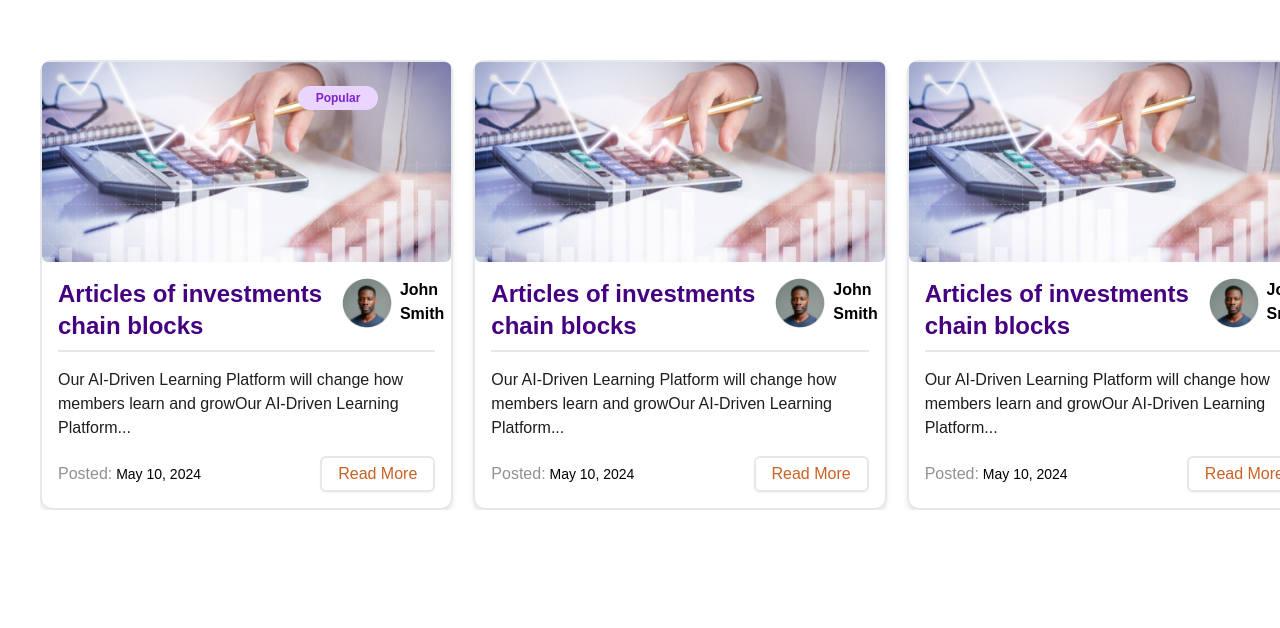
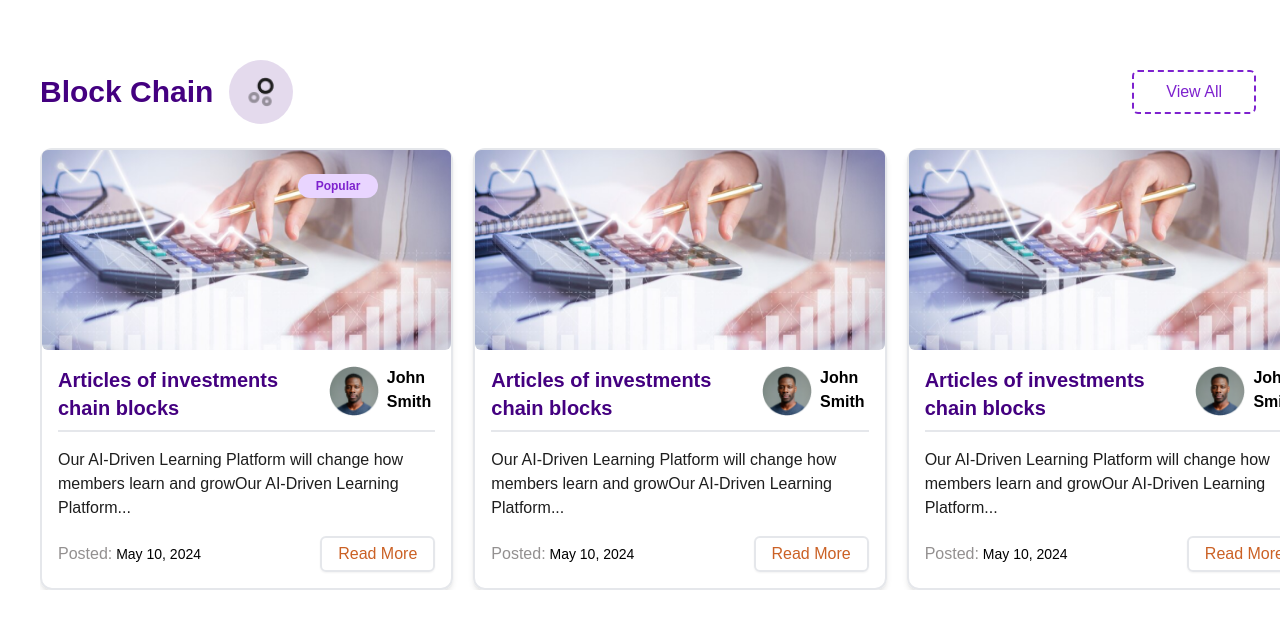
Before and after one commit to syntaxdesigner01/co-op-interview, a Next.js app: page / in a window 1280 px wide. Shown: the part 891-1519 px from the top of the page. Before the commit the page ends 1441 px from the top, so only its background shows below. Built offline with nearby package versions, Linux system fonts and the light colour scheme.

Commit message:
feat: add BlogSectionTittle component for enhanced blog section header and update BlogComponent layout

```diff
--- a/src/app/Components/BlogComponents/BlogCard.tsx
+++ b/src/app/Components/BlogComponents/BlogCard.tsx
@@ -27,7 +27,7 @@ export default function BlogCard() {
 
   return (
     <Swiper
-      className="mySwiper relative font-Asap"
+      className="mySwiper relative font-Asap  "
       slidesPerView={3}
       spaceBetween={20}
       pagination={{ clickable: true }}
@@ -58,7 +58,7 @@ export default function BlogCard() {
 
               <section className="p-4 ">
                 <section className="flex w-full justify-between gap-4 border-b-2">
-                  <h1 className="text-2xl font-bold text-background font-Asap mb-2">
+                  <h1 className="text-xl font-bold text-background font-Asap mb-2">
                     {post.title}
                   </h1>
                   <section>
--- a/src/app/Components/BlogComponents/BlogComponent.tsx
+++ b/src/app/Components/BlogComponents/BlogComponent.tsx
@@ -1,133 +1,14 @@
 import React from "react";
 import BlogCard from "./BlogCard";
+import BlogSectionTittle from "./BlogSectionTittle";
 
 export default function BlogComponent() {
   return (
-    <section className="container ml-10 w-full mb-10 ">
-      <section >
+    <section className=" w-full mb-10 ml-10 container  ">
+      <section className="">
+        <BlogSectionTittle title="Block Chain" link="" />
         <BlogCard />
       </section>
-{/*
-      <div className="max-w-7xl mx-auto">
-        <div className="flex justify-between items-center mb-6">
-          <h1 className="text-3xl font-bold text-purple-700">Block Chain</h1>
-          <button className="border border-purple-700 text-purple-700 px-4 py-2 rounded-full hover:bg-purple-100">
-            View All
-          </button>
-        </div>
-
-
-        <div className="grid grid-cols-1 md:grid-cols-2 lg:grid-cols-3 gap-6">
-          <div className="bg-white rounded-lg shadow-md overflow-hidden">
-            <div className="relative">
-              <img
-                src="https://placehold.co/600x400"
-                alt="Person using a calculator with financial graphs overlay"
-                className="w-full h-48 object-cover"
-              />
-              <span className="absolute top-2 right-2 bg-purple-200 text-purple-700 text-xs font-semibold px-2 py-1 rounded-full">
-                Popular
-              </span>
-            </div>
-            <div className="p-4">
-              <h2 className="text-xl font-bold text-purple-700 mb-2">
-                Articles of investments chain blocks
-              </h2>
-              <div className="flex items-center mb-4">
-                <img
-                  src="https://placehold.co/40"
-                  alt="Author's profile picture"
-                  className="w-10 h-10 rounded-full mr-2"
-                />
-                <span className="text-gray-700">John Smith</span>
-              </div>
-              <p className="text-gray-600 mb-4">
-                Lorem ipsum dolor sit amet consectetur. Vitae tristique semper
-                enim in sagittis lectus turpis. Non rhoncus egestas cras
-                praesent in velit cursus eget..
-              </p>
-              <div className="flex justify-between items-center">
-                <span className="text-gray-500 text-sm">
-                  Posted: <span className="font-semibold">May 10,2024</span>
-                </span>
-                <button className="text-orange-600 font-semibold">
-                  Read more...
-                </button>
-              </div>
-            </div>
-          </div>
-          <div className="bg-white rounded-lg shadow-md overflow-hidden">
-            <div className="relative">
-              <img
-                src="https://placehold.co/600x400"
-                alt="Person using a calculator with financial graphs overlay"
-                className="w-full h-48 object-cover"
-              />
-            </div>
-            <div className="p-4">
-              <h2 className="text-xl font-bold text-purple-700 mb-2">
-                Articles of investments chain blocks
-              </h2>
-              <div className="flex items-center mb-4">
-                <img
-                  src="https://placehold.co/40"
-                  alt="Author's profile picture"
-                  className="w-10 h-10 rounded-full mr-2"
-                />
-                <span className="text-gray-700">John Smith</span>
-              </div>
-              <p className="text-gray-600 mb-4">
-                Lorem ipsum dolor sit amet consectetur. Vitae tristique semper
-                enim in sagittis lectus turpis. Non rhoncus egestas cras
-                praesent in velit cursus eget..
-              </p>
-              <div className="flex justify-between items-center">
-                <span className="text-gray-500 text-sm">
-                  Posted: <span className="font-semibold">May 10,2024</span>
-                </span>
-                <button className="text-orange-600 font-semibold">
-                  Read more...
-                </button>
-              </div>
-            </div>
-          </div>
-          <div className="bg-white rounded-lg shadow-md overflow-hidden">
-            <div className="relative">
-              <img
-                src="https://placehold.co/600x400"
-                alt="Person using a calculator with financial graphs overlay"
-                className="w-full h-48 object-cover"
-              />
-            </div>
-            <div className="p-4">
-              <h2 className="text-xl font-bold text-purple-700 mb-2">
-                Articles of investments chain blocks
-              </h2>
-              <div className="flex items-center mb-4">
-                <img
-                  src="https://placehold.co/40"
-                  alt="Author's profile picture"
-                  className="w-10 h-10 rounded-full mr-2"
-                />
-                <span className="text-gray-700">John Smith</span>
-              </div>
-              <p className="text-gray-600 mb-4">
-                Lorem ipsum dolor sit amet consectetur. Vitae tristique semper
-                enim in sagittis lectus turpis. Non rhoncus egestas cras
-                praesent in velit cursus eget..
-              </p>
-              <div className="flex justify-between items-center">
-                <span className="text-gray-500 text-sm">
-                  Posted: <span className="font-semibold">May 10,2024</span>
-                </span>
-                <button className="text-orange-600 font-semibold">
-                  Read more...
-                </button>
-              </div>
-            </div>
-          </div>
-        </div>
-      </div> */}
     </section>
   );
 }
--- /dev/null
+++ b/src/app/Components/BlogComponents/BlogSectionTittle.tsx
@@ -0,0 +1,36 @@
+"use client";
+
+import Image from "next/image";
+import { useRouter } from "next/navigation";
+
+export default function BlogSectionTittle({
+  title,
+  link,
+}: {
+  title: string;
+  link: string;
+}) {
+  const router = useRouter();
+  return (
+    <section className="flex justify-between items-center mb-6 pr-[5%] font-Asap">
+      <section className="flex gap-4 items-center">
+        <h1 className="text-3xl font-bold text-background">{title}</h1>
+        <section className="bg-[#C5B0D878] h-16 w-16 flex justify-center items-center rounded-full">
+          <Image
+            src={"/blog/bubble.png"}
+            alt="blog image"
+            width={30}
+            height={30}
+            className="w- rounded-md"
+          />
+        </section>
+      </section>
+      <button
+        className="border-2 border-dashed border-purple-700 text-purple-700 font-medium px-8 py-2 rounded-md hover:bg-purple-100"
+        onClick={() => router.push(link)}
+      >
+        View All
+      </button>
+    </section>
+  );
+}
```
Also changed, not shown: public/blog/bubble.png (added).
